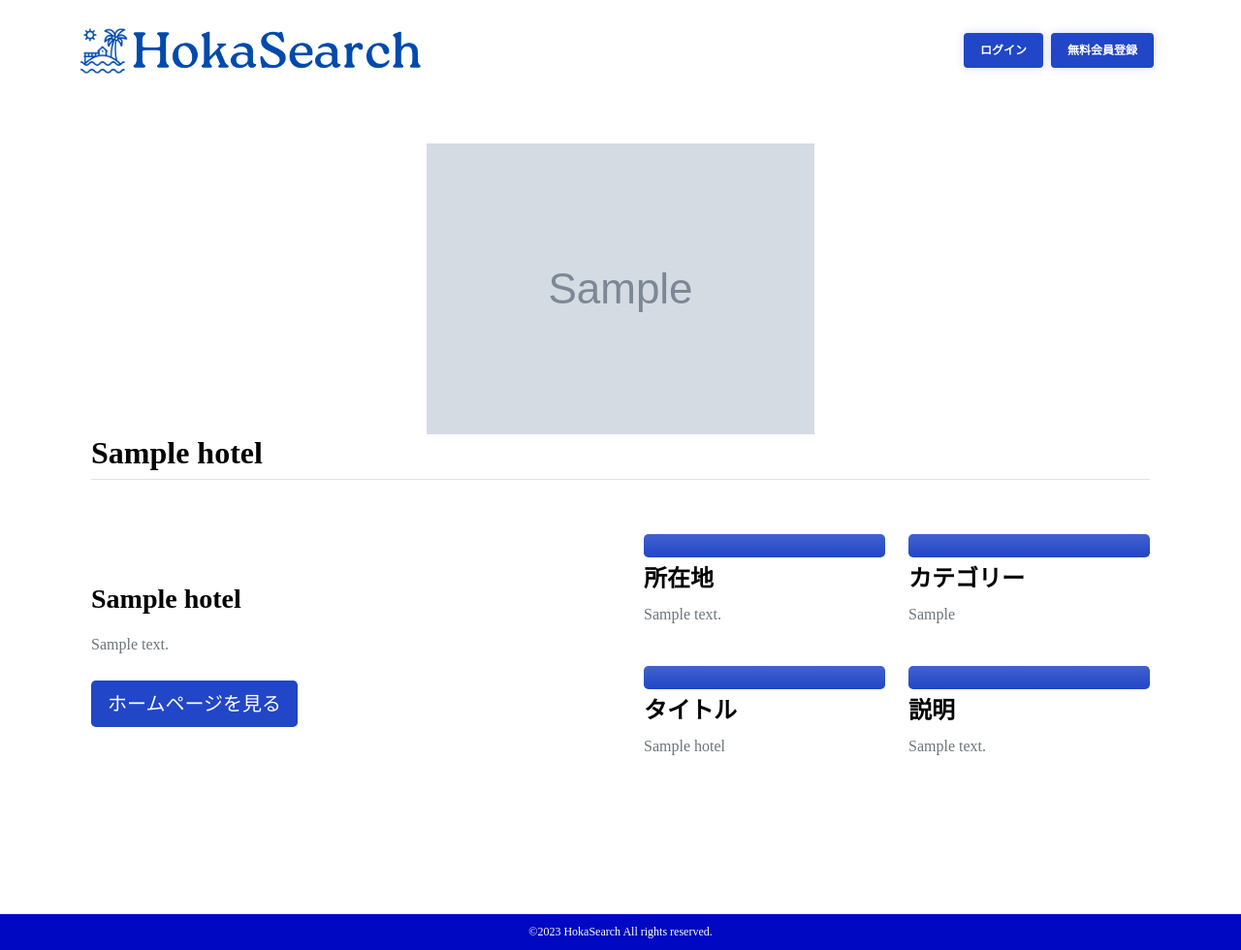
After one commit to kikumaru-dai/hoka_search, a Rails app: page /hotels/1 in a window 1280 px wide. The commit adds this page. Shown: the whole page at 97% size. Run offline with Rails 7, Linux system fonts and the light colour scheme; tables that the repository leaves empty hold one stand-in row (values such as "Sample post"); grey boxes marked "Sample" are stand-in pictures; style sheets or scripts are compiled from the project's sources; parts of the project's set-up code (start-up, migrations or seed data) failed here and were passed over; some libraries are stand-ins or nearby versions; some web fonts are replaced.

Commit message:
hotels-detail

```diff
--- a/app/assets/stylesheets/hotels.scss
+++ b/app/assets/stylesheets/hotels.scss
@@ -174,3 +174,58 @@ a {
   box-shadow: 0 4px 15px rgba(0,0,0,.2);
 }
 //ホテル一覧のカードここまで
+
+
+//詳細ページのcss
+
+.bd-placeholder-img {
+  font-size: 1.125rem;
+  text-anchor: middle;
+  -webkit-user-select: none;
+  -moz-user-select: none;
+  user-select: none;
+}
+
+@media (min-width: 768px) {
+  .bd-placeholder-img-lg {
+    font-size: 3.5rem;
+  }
+}
+
+.b-example-divider {
+  height: 3rem;
+  background-color: rgba(0, 0, 0, .1);
+  border: solid rgba(0, 0, 0, .15);
+  border-width: 1px 0;
+  box-shadow: inset 0 .5em 1.5em rgba(0, 0, 0, .1), inset 0 .125em .5em rgba(0, 0, 0, .15);
+}
+
+.b-example-vr {
+  flex-shrink: 0;
+  width: 1.5rem;
+  height: 100vh;
+}
+
+.bi {
+  vertical-align: -.125em;
+  fill: currentColor;
+}
+
+.nav-scroller {
+  position: relative;
+  z-index: 2;
+  height: 2.75rem;
+  overflow-y: hidden;
+}
+
+.nav-scroller .nav {
+  display: flex;
+  flex-wrap: nowrap;
+  padding-bottom: 1rem;
+  margin-top: -1px;
+  overflow-x: auto;
+  text-align: center;
+  white-space: nowrap;
+  -webkit-overflow-scrolling: touch;
+}
+//詳細ページのcssここまで
--- a/app/controllers/hotels_controller.rb
+++ b/app/controllers/hotels_controller.rb
@@ -10,6 +10,10 @@ class HotelsController < ApplicationController
 
   def new
     @hotel = Hotel.new
+  end
+
+  def show
+    @hotel = Hotel.find(params[:id])
   end
 
   def create
--- /dev/null
+++ b/app/views/hotels/show.html.erb
@@ -0,0 +1,64 @@
+  <head>
+    <meta charset="utf-8">
+    <meta name="viewport" content="width=device-width, initial-scale=1">
+    <meta name="description" content="">
+    <meta name="author" content="Mark Otto, Jacob Thornton, and Bootstrap contributors">
+    <meta name="generator" content="Hugo 0.108.0">
+  </head>
+
+  <div class="container px-4 py-5">
+    <%= image_tag @hotel.image.url, class: "d-block mx-lg-auto img-fluid", alt: "Bootstrap Themes", width: 400, height: 250, loading: "lazy" %>
+    <h2 class="pb-2 border-bottom"><%= @hotel.name %></h2>
+
+    <div class="row row-cols-1 row-cols-md-2 align-items-md-center g-5 py-5">
+      <div class="col d-flex flex-column align-items-start gap-2">
+        <h3 class="fw-bold"><%= @hotel.title %></h3>
+        <p class="text-muted"><%= @hotel.describe %></p>
+        <a href="#" class="btn btn-lg text-white" style=" background-color:#2146C7;">ホームページを見る</a>
+      </div>
+
+      <div class="col">
+        <div class="row row-cols-1 row-cols-sm-2 g-4">
+          <div class="col d-flex flex-column gap-2">
+            <div class="feature-icon-small d-inline-flex align-items-center justify-content-center bg-gradient fs-4 rounded-3" style=" background-color:#2146C7;">
+              <svg class="bi" width="1em" height="1em">
+                <use xlink:href="#collection" />
+              </svg>
+            </div>
+            <h4 class="fw-semibold mb-0">所在地</h4>
+            <p class="text-muted"><%= @hotel.address %></p>
+          </div>
+
+          <div class="col d-flex flex-column gap-2">
+            <div class="feature-icon-small d-inline-flex align-items-center justify-content-center  bg-gradient fs-4 rounded-3" style=" background-color:#2146C7;">
+              <svg class="bi" width="1em" height="1em">
+                <use xlink:href="#gear-fill" />
+              </svg>
+            </div>
+            <h4 class="fw-semibold mb-0">カテゴリー</h4>
+            <p class="text-muted"><%= @hotel.category %></p>
+          </div>
+
+          <div class="col d-flex flex-column gap-2">
+            <div class="feature-icon-small d-inline-flex align-items-center justify-content-center  bg-gradient fs-4 rounded-3" style=" background-color:#2146C7;">
+              <svg class="bi" width="1em" height="1em">
+                <use xlink:href="#speedometer" />
+              </svg>
+            </div>
+            <h4 class="fw-semibold mb-0">タイトル</h4>
+            <p class="text-muted"><%= @hotel.title %></p>
+          </div>
+
+          <div class="col d-flex flex-column gap-2">
+            <div class="feature-icon-small d-inline-flex align-items-center justify-content-center  bg-gradient fs-4 rounded-3" style=" background-color:#2146C7;">
+              <svg class="bi" width="1em" height="1em">
+                <use xlink:href="#table" />
+              </svg>
+            </div>
+            <h4 class="fw-semibold mb-0">説明</h4>
+            <p class="text-muted"><%= @hotel.describe %></p>
+          </div>
+        </div>
+      </div>
+    </div>
+  </div>
--- a/app/views/layouts/application.html.erb
+++ b/app/views/layouts/application.html.erb
@@ -9,8 +9,6 @@
     <%= csp_meta_tag %>
     <%= stylesheet_link_tag 'application', media: 'all', 'data-turbolinks-track': 'reload' %>
     <%= javascript_include_tag 'application', 'data-turbolinks-track': 'reload' %>
-    <link rel="preconnect" href="https://fonts.googleapis.com"> #headの中に先ほどコピーしたリンクを差し込む
-    <link rel="preconnect" href="https://fonts.gstatic.com" crossorigin>　 #同じく
     <link href="https://fonts.googleapis.com/css2? family=Kaisei+Decol:wght@500&display=swap" rel="stylesheet">
   </head>
 
```
Also changed, not shown: app/views/hotels/index.html.erb (+3 -4 lines), db/seeds.rb (+13 -0 lines), Gemfile, Gemfile.lock.
